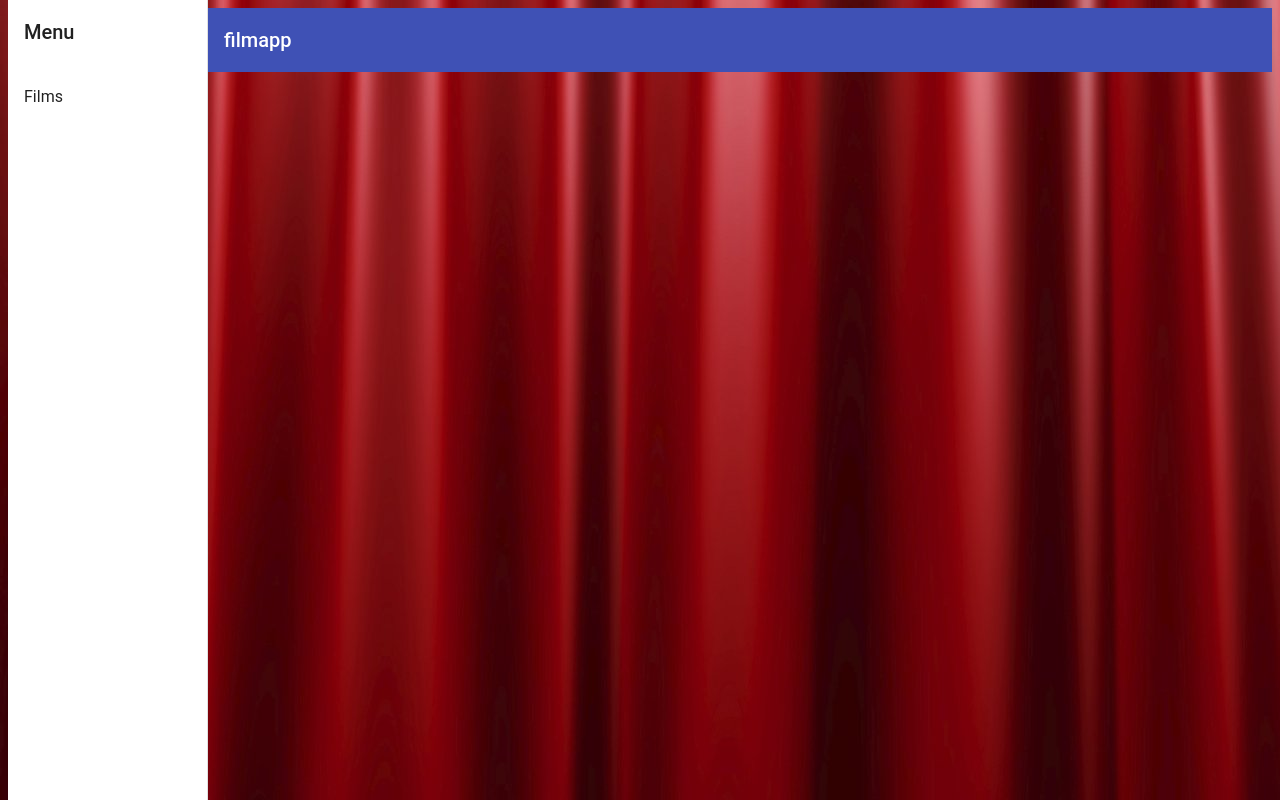
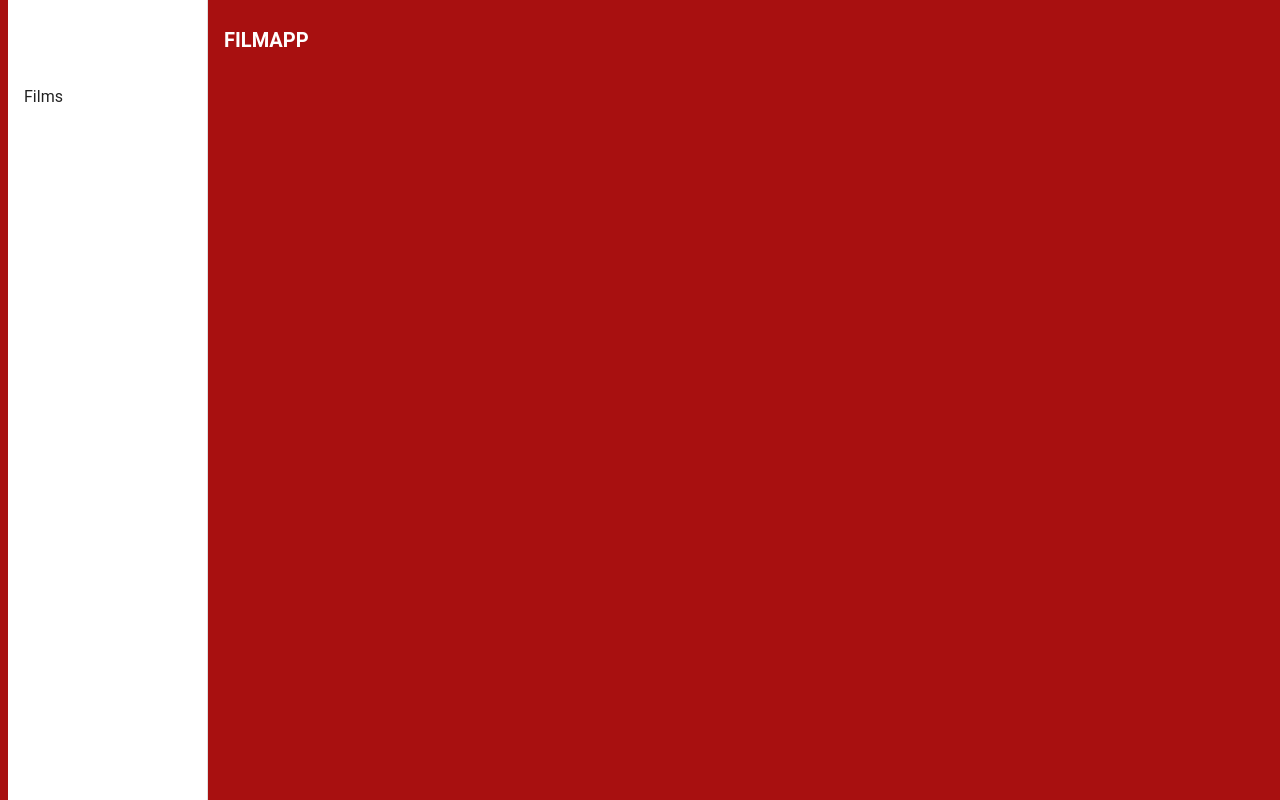
Before and after one commit to Web-IV/web4-1920-b1-fe-AudreyBehiels, an Angular app in the folder filmapp/: page /film in a window 1280 px wide. Built offline with nearby package versions, Linux system fonts and the light colour scheme.

Commit message:
Syle toegevoegd: backgroundcolor,

```diff
--- a/filmapp/src/app/film/film-list/film-list.component.html
+++ b/filmapp/src/app/film/film-list/film-list.component.html
@@ -1,4 +1,4 @@
-<div fxLayout="column" fxLayoutGap="2%">
+<div class="filmLijst" fxLayout="column" fxLayoutGap="2%">
   <div class="functies flex-row">
     <mat-card class="card">
       <mat-form-field>
@@ -33,28 +33,7 @@
 
   <div *ngIf="films$ | async as films">
     <div fxLayout="row wrap" fxLayout.xs="column" fxLayoutGap="0.5%" fxLayoutAlign="start">
-      <div class="film" *ngFor="let localFilm of films$ | async | filmFilter: filterFilmTitel"
-        fxFlex="0 0 calc(35%-1.%)" fxFlex.xs="100%" style="padding-bottom: 10px;">
-        <!-- fxFlex="0 0 calc(33.3%-0.5%)" -->
-        <app-film [film]="localFilm"></app-film>
-      </div>
-    </div>
-  </div>
-
-  <div *ngIf="films$ | async as films">
-    <div fxLayout="row wrap" fxLayout.xs="column" fxLayoutGap="0.5%" fxLayoutAlign="start">
-      <div class="film" *ngFor="let localFilm of films$ | async | filmGenreFilter: filterFilmGenre"
-        fxFlex="0 0 calc(35%-1.%)" fxFlex.xs="100%" style="padding-bottom: 10px;">
-        <!-- fxFlex="0 0 calc(33.3%-0.5%)" -->
-        <app-film [film]="localFilm"></app-film>
-      </div>
-    </div>
-  </div>
-
-
-  <div *ngIf="films$ | async as films">
-    <div fxLayout="row wrap" fxLayout.xs="column" fxLayoutGap="0.5%" fxLayoutAlign="start">
-      <div class="film" *ngFor="let localFilm of films$ | async | filmJaarFilter: filterFilmJaar"
+      <div class="film" *ngFor="let localFilm of films$ | async | filmFilter: filterFilmTitel |filmGenreFilter: filterFilmGenre | filmJaarFilter: filterFilmJaar"
         fxFlex="0 0 calc(35%-1.%)" fxFlex.xs="100%" style="padding-bottom: 10px;">
         <!-- fxFlex="0 0 calc(33.3%-0.5%)" -->
         <app-film [film]="localFilm"></app-film>
--- a/filmapp/src/app/main-nav/main-nav.component.html
+++ b/filmapp/src/app/main-nav/main-nav.component.html
@@ -8,10 +8,10 @@
     </mat-nav-list>
   </mat-sidenav>
   <mat-sidenav-content>
-    <mat-toolbar color="primary">
+    <mat-toolbar >
       <button type="button" aria-label="Toggle sidenav" mat-icon-button (click)="drawer.toggle()"
         *ngIf="isHandset$ | async">
-        <mat-icon aria-label="Side nav toggle icon">menu</mat-icon>
+        <!--<mat-icon aria-label="Side nav toggle icon">menu</mat-icon>-->
       </button>
       <span>filmapp</span>
     </mat-toolbar>
--- a/filmapp/src/styles.css
+++ b/filmapp/src/styles.css
@@ -2,7 +2,7 @@
 
 .backgroundColor {
   background-color: rgb(168, 16, 16);
-  background-image: url(assets/images/operaGordijn.jpg);
+  /* background-image: url(assets/images/operaGordijn.jpg);*/
 }
 
 .naamWeergave {
@@ -13,8 +13,21 @@
   font-size: 16px;
 }
 
+.mat-toolbar {
+  background: rgb(168, 16, 16);
+  color: white;
+  font-weight: bold;
+  text-transform: uppercase;
+
+}
+
+.filmLijst {
+  background-color: rgb(168, 16, 16);
+  padding-left: 1vw;
+}
+
 .card {
-  background-color: transparent;
+  background-color: white;
   width: 15em;
   margin: 0px;
 }
@@ -24,5 +37,4 @@
   box-sizing: border-box;
   display: flex;
   width: fit-content;
-  background-color: white;
 }
```
